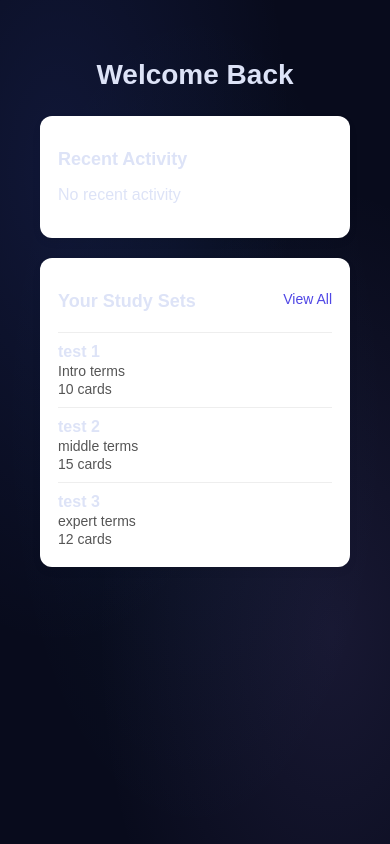
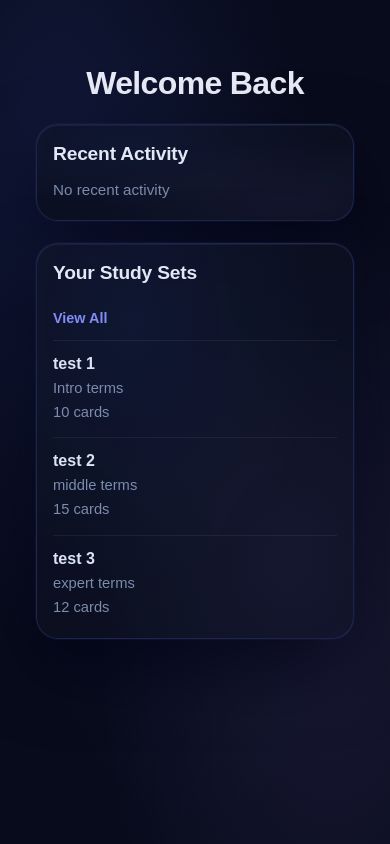
Before and after one commit to bubs5/COP4331LargeProject, a React (Vite) app: page /dashboard in a window 390 px wide. Built offline with nearby package versions, Linux system fonts and the light colour scheme; no server answers.

Commit message:
Update dashboard.css

```diff
--- a/frontend/src/css/dashboard.css
+++ b/frontend/src/css/dashboard.css
@@ -1,74 +1,113 @@
-body
-{
-    background-color: #f5f5f5;
+body {
+    margin: 0;
+    min-height: 100vh;
     font-family: Arial, sans-serif;
+    background:
+        radial-gradient(circle at top left, rgba(79, 111, 255, 0.16), transparent 30%),
+        radial-gradient(circle at bottom right, rgba(167, 139, 250, 0.12), transparent 28%),
+        linear-gradient(180deg, #060816 0%, #0a1022 45%, #09111f 100%);
+    color: #e8eaf6;
 }
 
 .dashboard
 {
-    max-width: 800px;
+    max-width: 900px;
     margin: 0 auto;
-    padding: 20px;
+    padding: 32px 20px 60px;
 }
 
 .dashboard-title
 {
-    font-size: 28px;
-    font-weight: bold;
+    font-size: clamp(2rem, 4vw, 2.7rem);
+    font-weight: 700;
     text-align: center;
-    margin-bottom: 25px;
-}
-
-.dashboard-actions
-{
-    display: flex;
-    justify-content: center;
-    gap: 12px;
-    margin-bottom: 30px;
-}
-
-.dashboard-actions button
-{
-    padding: 10px 18px;
-    border: none;
-    border-radius: 8px;
-    cursor: pointer;
-    background-color: #4f46e5;
-    color: white;
-    font-size: 14px;
-    transition: 0.2s ease;
-}
-
-.dashboard-actions button:hover
-{
-    background-color: #4338ca;
+    margin-bottom: 28px;
+    color: #e8eaf6;
+    letter-spacing: -0.02em;
 }
 
 .dashboard-card
 {
-    background: white;
-    border-radius: 12px;
-    padding: 18px;
-    margin-bottom: 20px;
-    box-shadow: 0 4px 10px rgba(0, 0, 0, 0.05);
+    background:
+        radial-gradient(ellipse at 30% 20%, rgba(79, 111, 255, 0.07) 0%, transparent 60%),
+        radial-gradient(ellipse at 80% 80%, rgba(167, 139, 250, 0.06) 0%, transparent 55%),
+        rgba(12, 16, 34, 0.88);
+    border: 1px solid rgba(99, 120, 255, 0.18);
+    border-radius: 28px;
+    padding: 22px 24px;
+    margin-bottom: 22px;
+    box-shadow:
+        0 0 0 1px rgba(99, 120, 255, 0.06),
+        0 30px 70px rgba(0, 0, 20, 0.6),
+        inset 0 1px 0 rgba(255, 255, 255, 0.05);
+    backdrop-filter: blur(20px);
+    transition: transform 0.2s ease, box-shadow 0.2s ease, border-color 0.2s ease;
 }
 
-.dashboard-card:hover {
-    transform: translateY(-2px);
-    transition: 0.2s ease;
+.dashboard-card:hover
+ {
+    transform: translateY(-3px);
+    border-color: rgba(99, 120, 255, 0.35);
+    box-shadow:
+        0 0 0 1px rgba(99, 120, 255, 0.12),
+        0 40px 80px rgba(0, 0, 30, 0.65),
+        inset 0 1px 0 rgba(255, 255, 255, 0.07);
 }
 
 .dashboard-card h2
 {
+    margin: 0 0 14px;
+    font-size: 1.2rem;
+    color: #e2e8f5;
+    letter-spacing: -0.01em;
+}
+
+.dashboard-card h3
+{
+    margin: 0 0 6px;
+    font-size: 1rem;
+    color: #dde3f7;
+    font-weight: 600;
+}
+
+.dashboard-card p
+{
+    margin: 0;
+    color: #7b8cad;
+    font-size: 0.95rem;
+    line-height: 1.5;
+}
+
+.section-header
+{
+    display: flex;
+    justify-content: space-between;
+    align-items: center;
+    gap: 12px;
     margin-bottom: 10px;
-    font-size: 18px;
+}
+
+.view-all
+{
+    font-size: 0.9rem;
+    color: #818cf8;
+    cursor: pointer;
+    font-weight: 600;
+    transition: color 0.2s ease, text-decoration 0.2s ease;
+}
+
+.view-all:hover
+{
+    color: #a5b4fc;
+    text-decoration: underline;
 }
 
 .study-set-preview
 {
-    border-top: 1px solid #eee;
-    padding-top: 10px;
-    margin-top: 10px;
+    border-top: 1px solid rgba(255, 255, 255, 0.06);
+    padding-top: 14px;
+    margin-top: 14px;
+    transition: transform 0.15s ease;
 }
 
 .study-set-preview:first-child
@@ -78,32 +117,47 @@ body
     margin-top: 0;
 }
 
+.study-set-preview:hover
+{
+    transform: translateX(2px);
+}
+
 .study-set-preview h3
 {
-    margin: 0;
-    font-size: 16px;
+    margin: 0 0 4px;
+    font-size: 1rem;
+    color: #dde3f7;
+    font-weight: 600;
 }
 
 .study-set-preview p
 {
     margin: 2px 0;
-    color: #555;
-    font-size: 14px;
+    color: #7b8cad;
+    font-size: 0.92rem;
 }
 
+@media (max-width: 700px)
+{
+    .dashboard {
+        padding: 24px 16px 50px;
+    }
 
-.section-header {
-    display: flex;
-    justify-content: space-between;
-    align-items: center;
+    .dashboard-title
+    {
+        margin-bottom: 22px;
+        font-size: 2rem;
+    }
+
+    .section-header
+    {
+        flex-direction: column;
+        align-items: flex-start;
+    }
+
+    .dashboard-card
+    {
+        padding: 18px 16px;
+        border-radius: 22px;
+    }
 }
-
-.view-all {
-    font-size: 14px;
-    color: #4f46e5;
-    cursor: pointer;
-}
-
-.view-all:hover {
-    text-decoration: underline;
-}
```
